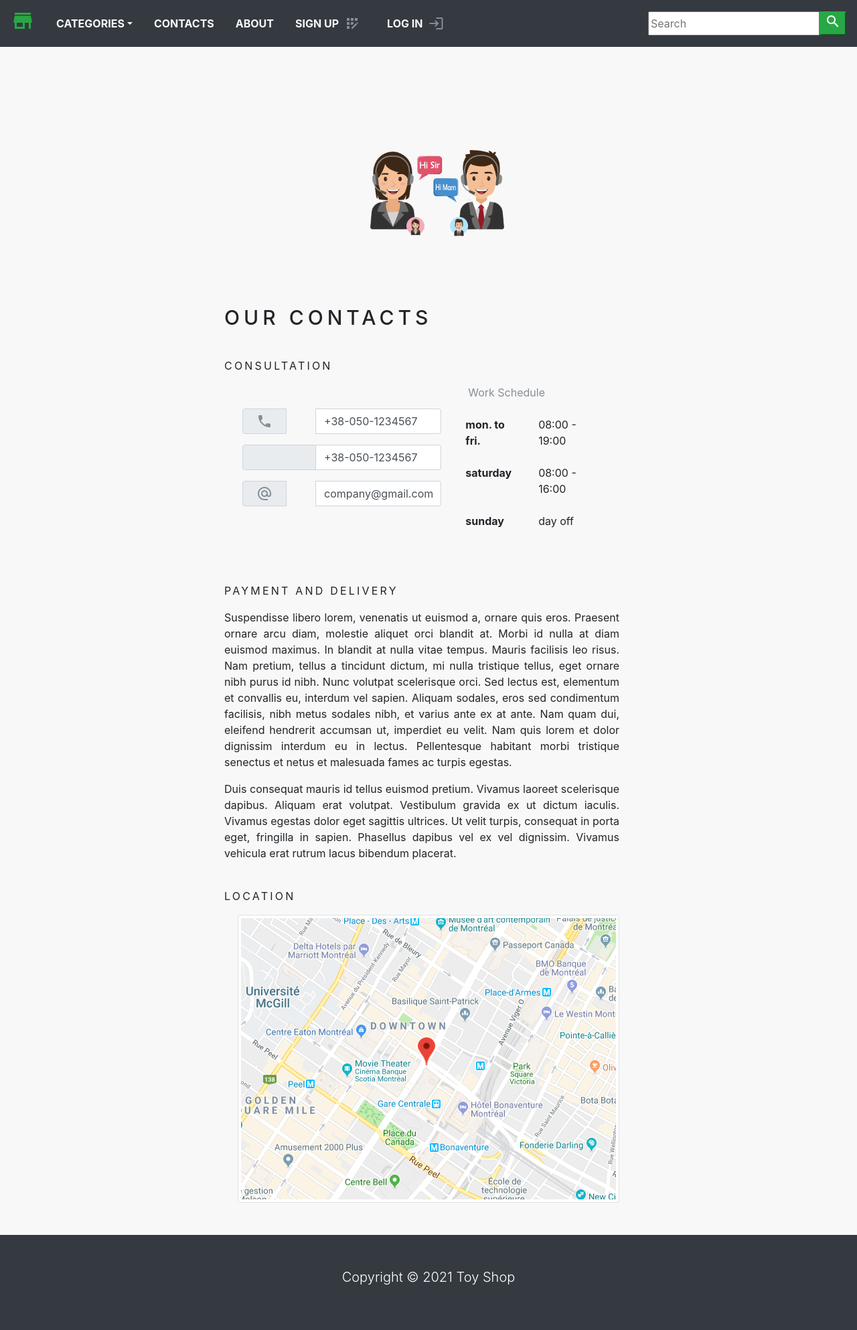
After one commit to Navi-n-Don/ecommerce-project, a Django app: page /contacts in a window 1280 px wide. The commit adds this page. Shown: the whole page at 67% size. Run offline with Django 3.2, Linux system fonts and the light colour scheme; data that the repository does not hold is empty.

Commit message:
Add About, Contacts and Cabinet

```diff
--- a/ecommerce/static/css/base.css
+++ b/ecommerce/static/css/base.css
@@ -24,3 +24,7 @@ body {
     color: red;
     font-weight: bold;
 }
+
+.input-group-prepend {
+    width: 110px;
+}
--- /dev/null
+++ b/shop/templates/contacts.html
@@ -0,0 +1,81 @@
+{% extends 'base.html' %}
+
+{% load static %}
+
+{% block title %}
+    Contacts
+{% endblock %}
+
+{% block content %}
+<div class="col-10 mx-auto col-md-6 my-3">
+    <div class="container py-5">
+        <div class="row mt-5">
+            <div class="col-10 mx-auto col-md-6 my-3">
+                <img src="{% static 'img/contacts.png' %}" width="300" alt="About Us">
+            </div>
+        </div>
+    </div>
+    <div>
+        <h1 class="product_title">Our Contacts</h1>
+        <br>
+        <p class="product_desc">Consultation</p>
+        <div class="container">
+            <span style="display:block;text-align:right;margin-right:20%;color:#868e96;">Work Schedule</span>
+            <table class="table table-borderless">
+                <tbody>
+                    <tr>
+                        <td>
+                            <div class="input-group mb-3">
+                                <div class="input-group-prepend">
+                                    <span class="input-group-text" id="inputGroup-sizing-one"><i class="material-icons cart-icon mx-2">phone</i></span>
+                                </div>
+                                <span class="form-control" aria-label="Sizing example input" aria-describedby="inputGroup-sizing-one">+38-050-1234567</span>
+                            </div>
+
+                            <div class="input-group mb-3">
+                                <div class="input-group-prepend">
+                                    <span class="input-group-text" id="inputGroup-sizing-two"><i class="material-icons cart-icon mx-2">whatsapp</i></span>
+                                </div>
+                                <span class="form-control" aria-label="Sizing example input" aria-describedby="inputGroup-sizing-two">+38-050-1234567</span>
+                            </div>
+
+                            <div class="input-group mb-3">
+                                <div class="input-group-prepend">
+                                    <span class="input-group-text" id="inputGroup-sizing-three"><i class="material-icons cart-icon mx-2">alternate_email</i></span>
+                                </div>
+                                <span class="form-control" aria-label="Sizing example input" aria-describedby="inputGroup-sizing-three">company@gmail.com</span>
+                            </div>
+                        </td>
+                        <td>
+                            <table class="table table-borderless">
+                                <tbody>
+                                    <tr>
+                                        <th>mon. to fri.</th>
+                                        <td>08:00 - 19:00</td>
+                                    </tr>
+                                    <tr>
+                                        <th>saturday</th>
+                                        <td>08:00 - 16:00</td>
+                                    </tr>
+                                    <tr>
+                                        <th>sunday</th>
+                                        <td>day off</td>
+                                    </tr>
+                                </tbody>
+                            </table>
+                        </td>
+                    </tr>
+                </tbody>
+            </table>
+
+        </div>
+        <br>
+        <p class="product_desc">Payment and delivery</p>
+        <p class="text-justify product_text">Suspendisse libero lorem, venenatis ut euismod a, ornare quis eros. Praesent ornare arcu diam, molestie aliquet orci blandit at. Morbi id nulla at diam euismod maximus. In blandit at nulla vitae tempus. Mauris facilisis leo risus. Nam pretium, tellus a tincidunt dictum, mi nulla tristique tellus, eget ornare nibh purus id nibh. Nunc volutpat scelerisque orci. Sed lectus est, elementum et convallis eu, interdum vel sapien. Aliquam sodales, eros sed condimentum facilisis, nibh metus sodales nibh, et varius ante ex at ante. Nam quam dui, eleifend hendrerit accumsan ut, imperdiet eu velit. Nam quis lorem et dolor dignissim interdum eu in lectus. Pellentesque habitant morbi tristique senectus et netus et malesuada fames ac turpis egestas. </p>
+        <p class="text-justify product_text">Duis consequat mauris id tellus euismod pretium. Vivamus laoreet scelerisque dapibus. Aliquam erat volutpat. Vestibulum gravida ex ut dictum iaculis. Vivamus egestas dolor eget sagittis ultrices. Ut velit turpis, consequat in porta eget, fringilla in sapien. Phasellus dapibus vel ex vel dignissim. Vivamus vehicula erat rutrum lacus bibendum placerat.</p>
+        <br>
+        <p class="product_desc">Location</p>
+        <img src="{% static 'img/map.png' %}" class="img-thumbnail mx-auto d-block" alt="Location">
+    </div>
+</div>
+{% endblock %}
--- a/shop/templates/navbar.html
+++ b/shop/templates/navbar.html
@@ -11,10 +11,10 @@
                         {% endfor %}
                     </div>
                 </li>
-                <li class="nav-item"><a class="nav-link text-light text-uppercase font-weight-bold px-3" href="">Contacts</a></li>
-                <li class="nav-item"><a class="nav-link text-light text-uppercase font-weight-bold px-3" href="">About</a></li>
+                <li class="nav-item"><a class="nav-link text-light text-uppercase font-weight-bold px-3" href="{% url 'contacts' %}">Contacts</a></li>
+                <li class="nav-item"><a class="nav-link text-light text-uppercase font-weight-bold px-3" href="{% url 'about' %}">About</a></li>
                 {% if request.user.is_authenticated and request.user.first_name %}
-                <li class="nav-item"><span class="nav-link text-light text-uppercase font-weight-bold px-3 d-inline-flex">Welcome, {{ request.user.first_name }}! <i class="material-icons cart-icon mx-2">badge</i></span></li>
+                <li class="nav-item"><a href="{% url 'cabinet' %}" class="nav-link text-light text-uppercase font-weight-bold px-3 d-inline-flex">Welcome, {{ request.user.first_name }}! <i class="material-icons cart-icon mx-2">badge</i></a></li>
                 <li class="nav-item"><a href="{% url 'signout' %}" class="nav-link text-light text-uppercase font-weight-bold px-3 d-inline-flex">Sign Out <i class="material-icons cart-icon mx-2">logout</i></a></li>
                 {% else %}
                 <li class="nav-item"><a href="{% url 'signup' %}" class="nav-link text-light text-uppercase font-weight-bold px-3 d-inline-flex">Sign Up <i class="material-icons cart-icon mx-2">app_registration</i></a></li>
--- a/shop/urls.py
+++ b/shop/urls.py
@@ -13,4 +13,7 @@ urlpatterns = [
     path('account/create/', views.signUpView, name='signup'),
     path('account/login/', views.loginView, name='login'),
     path('account/signout/', views.signoutView, name='signout'),
+    path('about', views.about, name='about'),
+    path('contacts', views.contacts, name='contacts'),
+    path('cabinet', views.cabinet, name='cabinet'),
 ]
--- a/shop/views.py
+++ b/shop/views.py
@@ -120,3 +120,15 @@ def loginView(request):
 def signoutView(request):
     logout(request)
     return redirect('login')
+
+
+def about(request):
+    return render(request, 'about.html')
+
+
+def contacts(request):
+    return render(request, 'contacts.html')
+
+
+def cabinet(request):
+    return render(request, 'cabinet.html')
```
Also changed, not shown: shop/templates/about.html (added, +30 -0 lines), shop/templates/cabinet.html (added, +64 -0 lines), ecommerce/static/img/aboutus.png (added), ecommerce/static/img/account.png (added), ecommerce/static/img/contacts.png (added), ecommerce/static/img/map.png (added).
